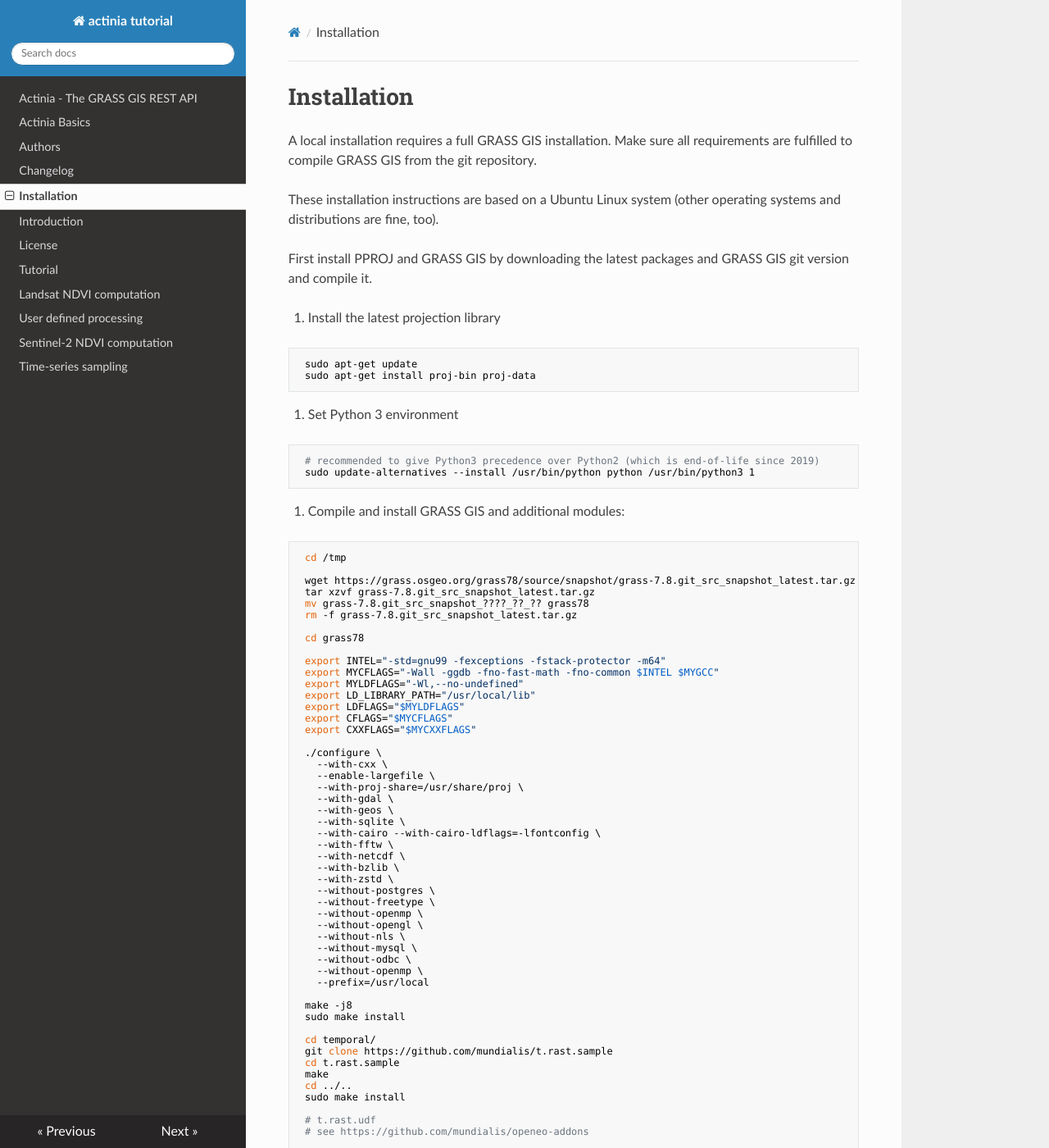
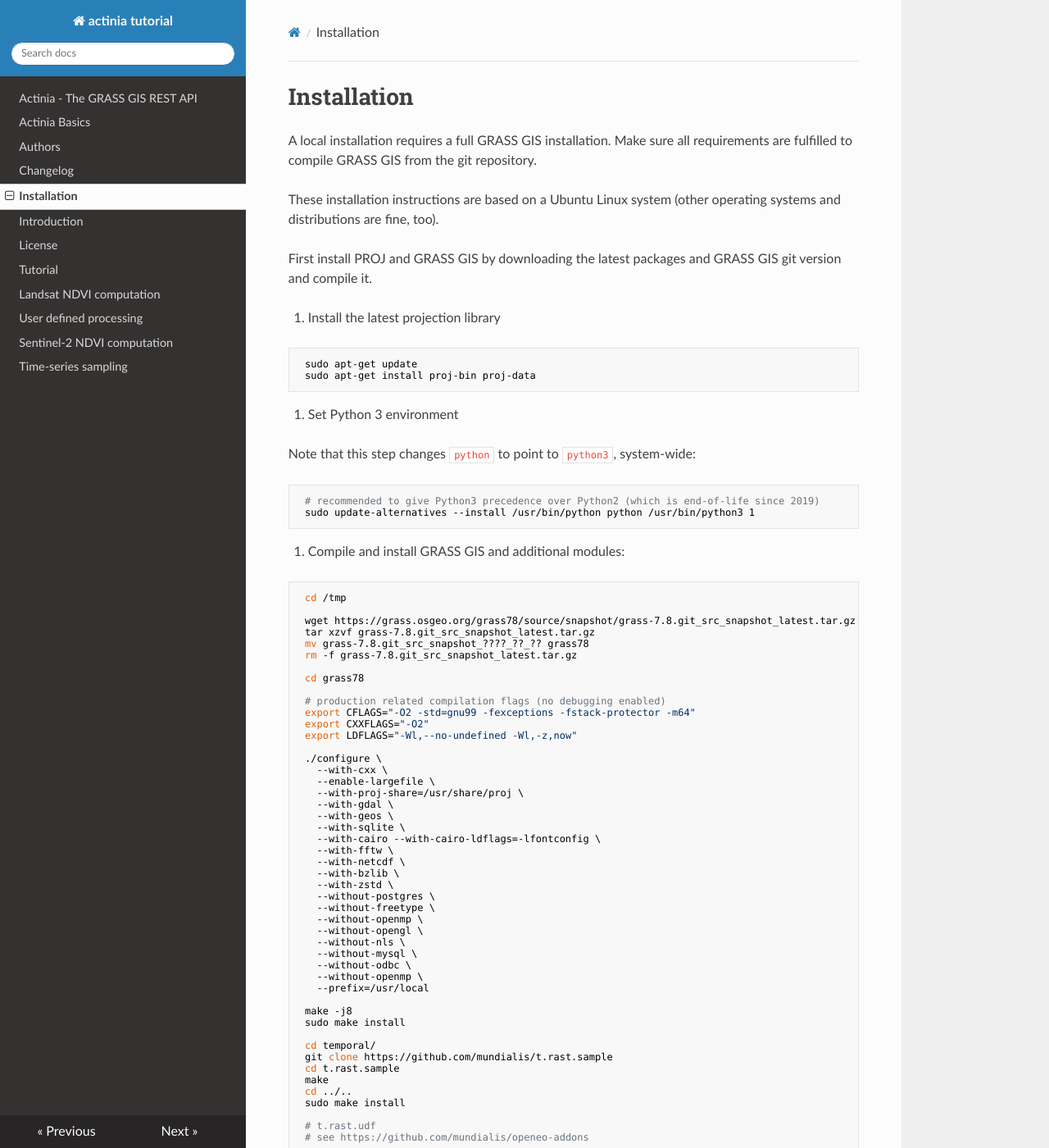
Before and after one commit to actinia-org/actinia-core, an MkDocs documentation site: the page built from docs/docs/installation.md, in a window 1280 px wide and 1400 px high. Shown: the whole window at 82% size. Built offline with MkDocs 1.6.1, drawn with Linux system fonts in a browser that asks for light colours; nearby versions of some CDN libraries.

Commit message:
GRASS GIS: update to production related compilation flags (no debugging enabled)

````diff
--- a/docs/docs/installation.md
+++ b/docs/docs/installation.md
@@ -9,7 +9,7 @@
 operating systems and distributions are fine, too).
 
 
-First install PPROJ and GRASS GIS by downloading the latest packages
+First install PROJ and GRASS GIS by downloading the latest packages
 and GRASS GIS git version and compile it.
 
 1.  Install the latest projection library
@@ -21,6 +21,8 @@
 
 
 2.  Set Python 3 environment
+
+Note that this step changes `python` to point to `python3`, system-wide:
 
 ```bash
  # recommended to give Python3 precedence over Python2 (which is end-of-life since 2019)
@@ -40,13 +42,10 @@
 
  cd grass78
 
- export INTEL="-std=gnu99 -fexceptions -fstack-protector -m64"
- export MYCFLAGS="-Wall -ggdb -fno-fast-math -fno-common $INTEL $MYGCC"
- export MYLDFLAGS="-Wl,--no-undefined"
- export LD_LIBRARY_PATH="/usr/local/lib"
- export LDFLAGS="$MYLDFLAGS"
- export CFLAGS="$MYCFLAGS"
- export CXXFLAGS="$MYCXXFLAGS"
+ # production related compilation flags (no debugging enabled)
+ export CFLAGS="-O2 -std=gnu99 -fexceptions -fstack-protector -m64"
+ export CXXFLAGS="-O2"
+ export LDFLAGS="-Wl,--no-undefined -Wl,-z,now"
 
  ./configure \
    --with-cxx \
````
